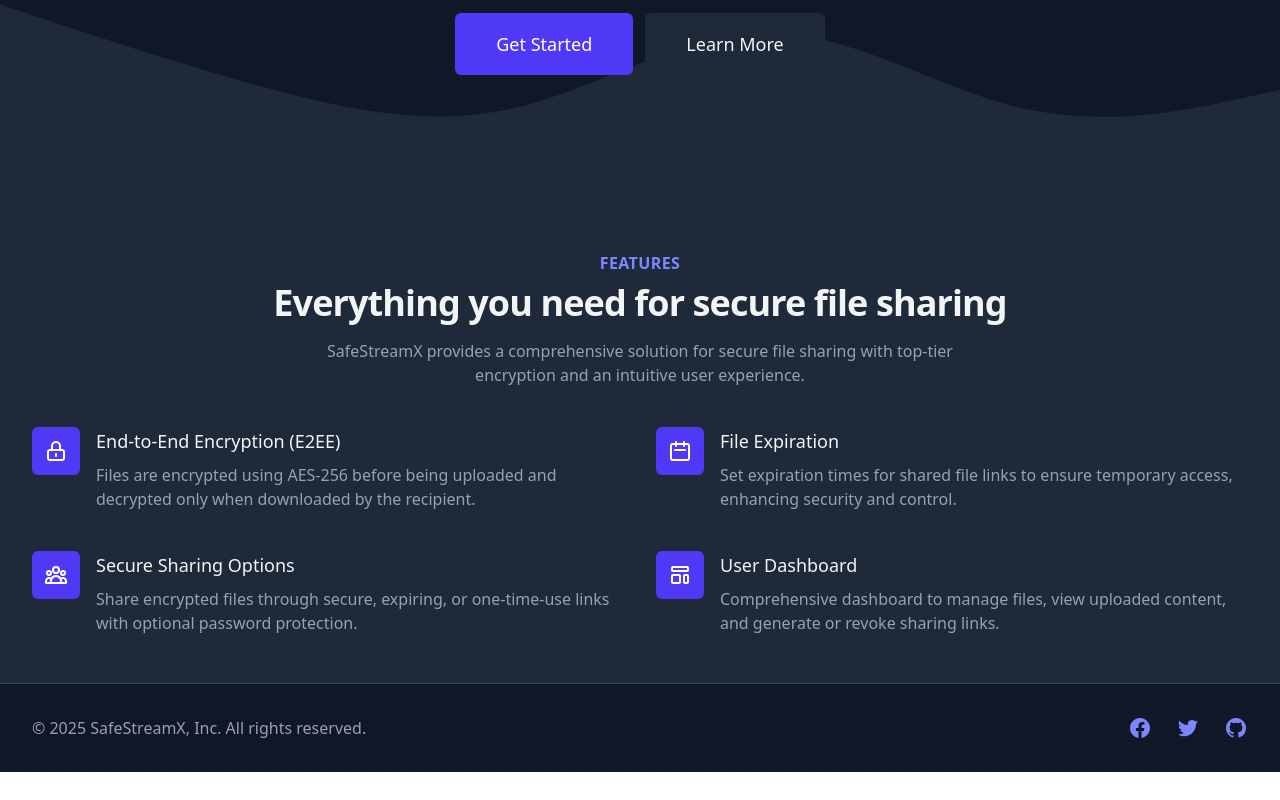
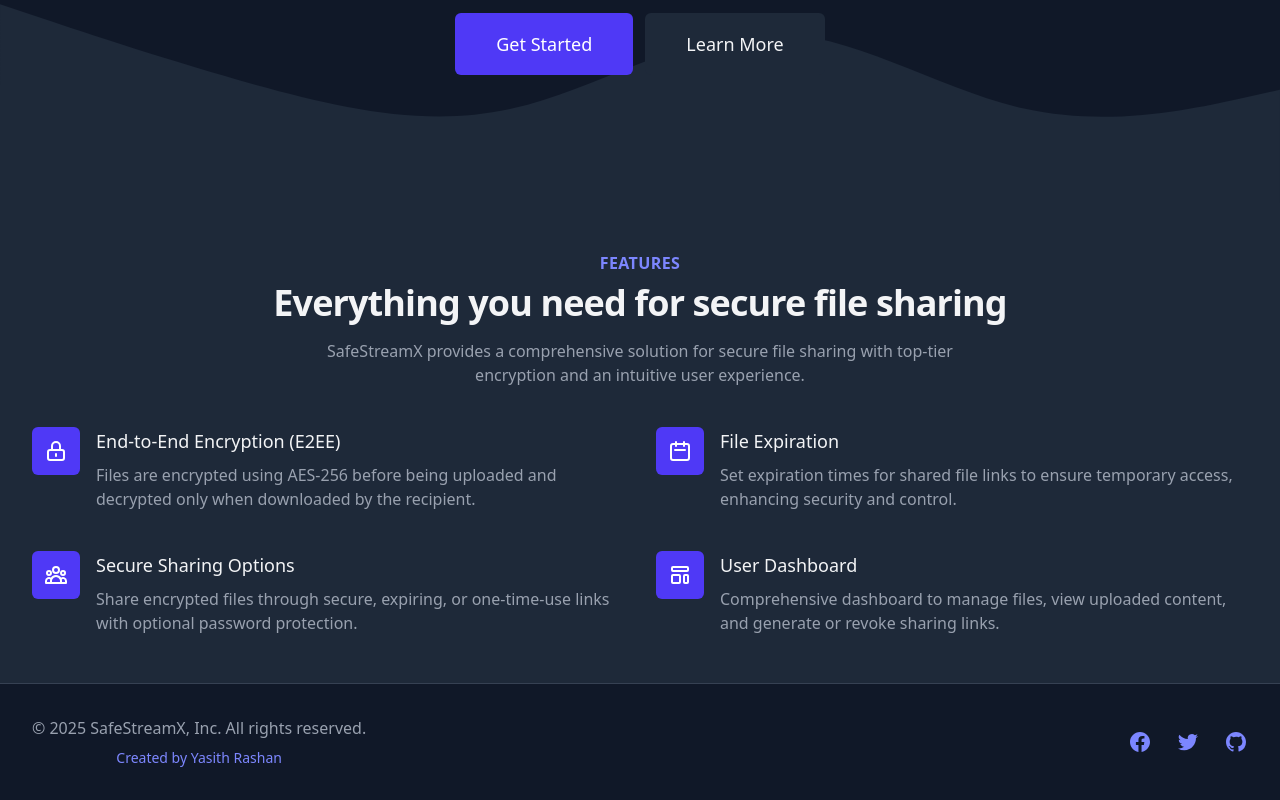
Before and after one commit to yasithrashan/SafeStreamX-E2EE-File-Sharing, a React (Vite) app in the folder safestreamx/: page / in a window 1280 px wide. Shown: the part 392-1192 px from the top of the page. Before the commit the page ends 1164 px from the top, so only its background shows below. Built offline with nearby package versions, Linux system fonts and the light colour scheme; no server answers.

Commit message:
Added creator credit link to footer with hover effect

```diff
--- a/safestreamx/src/components/landingPage/Footer.jsx
+++ b/safestreamx/src/components/landingPage/Footer.jsx
@@ -74,6 +74,14 @@
             <p className="text-center text-base text-gray-400">
               &copy; 2025 SafeStreamX, Inc. All rights reserved.
             </p>
+            <motion.p
+              className="text-center text-sm text-indigo-400 mt-2 cursor-pointer"
+              whileHover={{ scale: 1.05 }}
+              transition={{ type: 'spring', stiffness: 300 }}
+              onClick={() => window.location.href = 'https://yasithrashan.online'}
+            >
+              Created by Yasith Rashan
+            </motion.p>
           </div>
         </div>
       </div>
```
